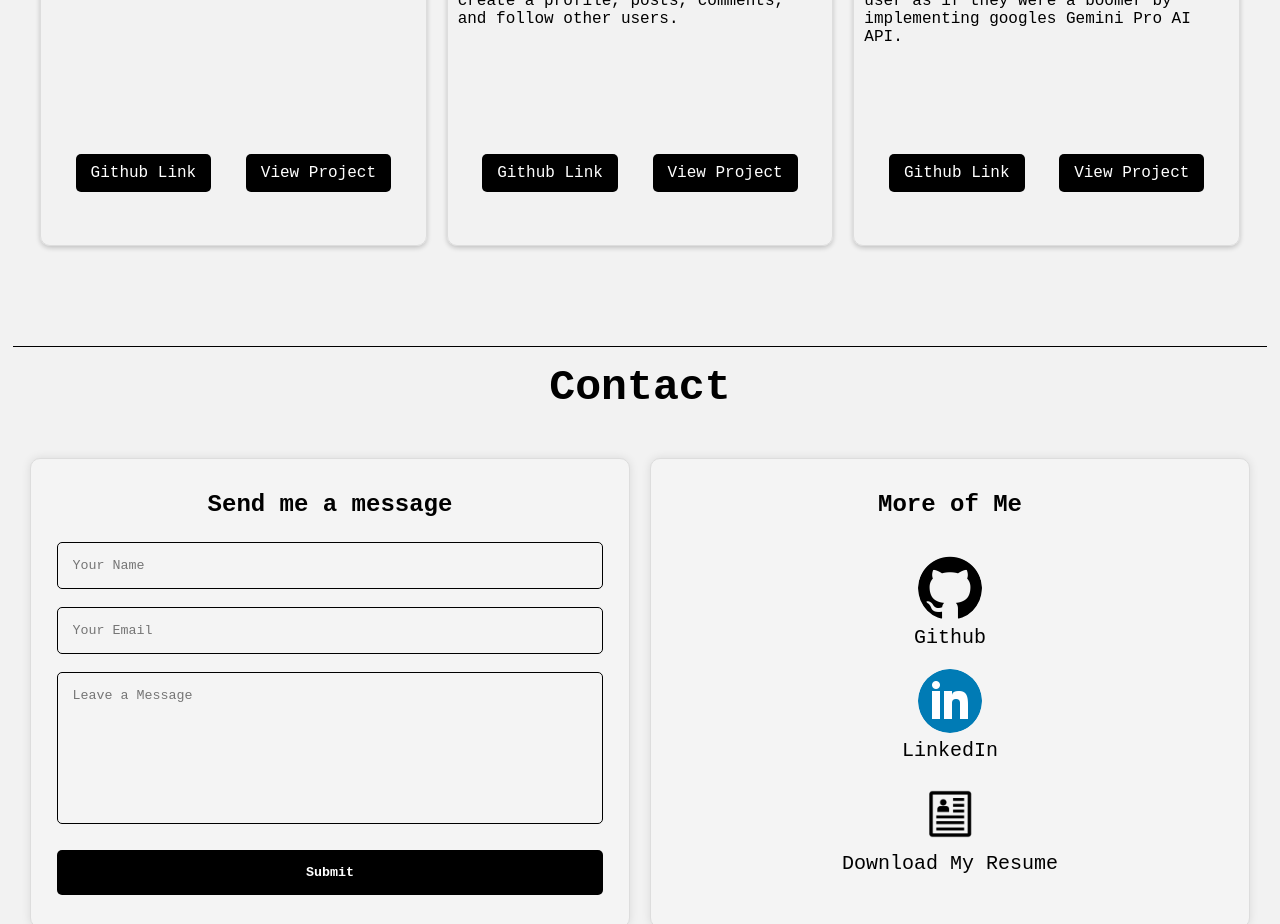
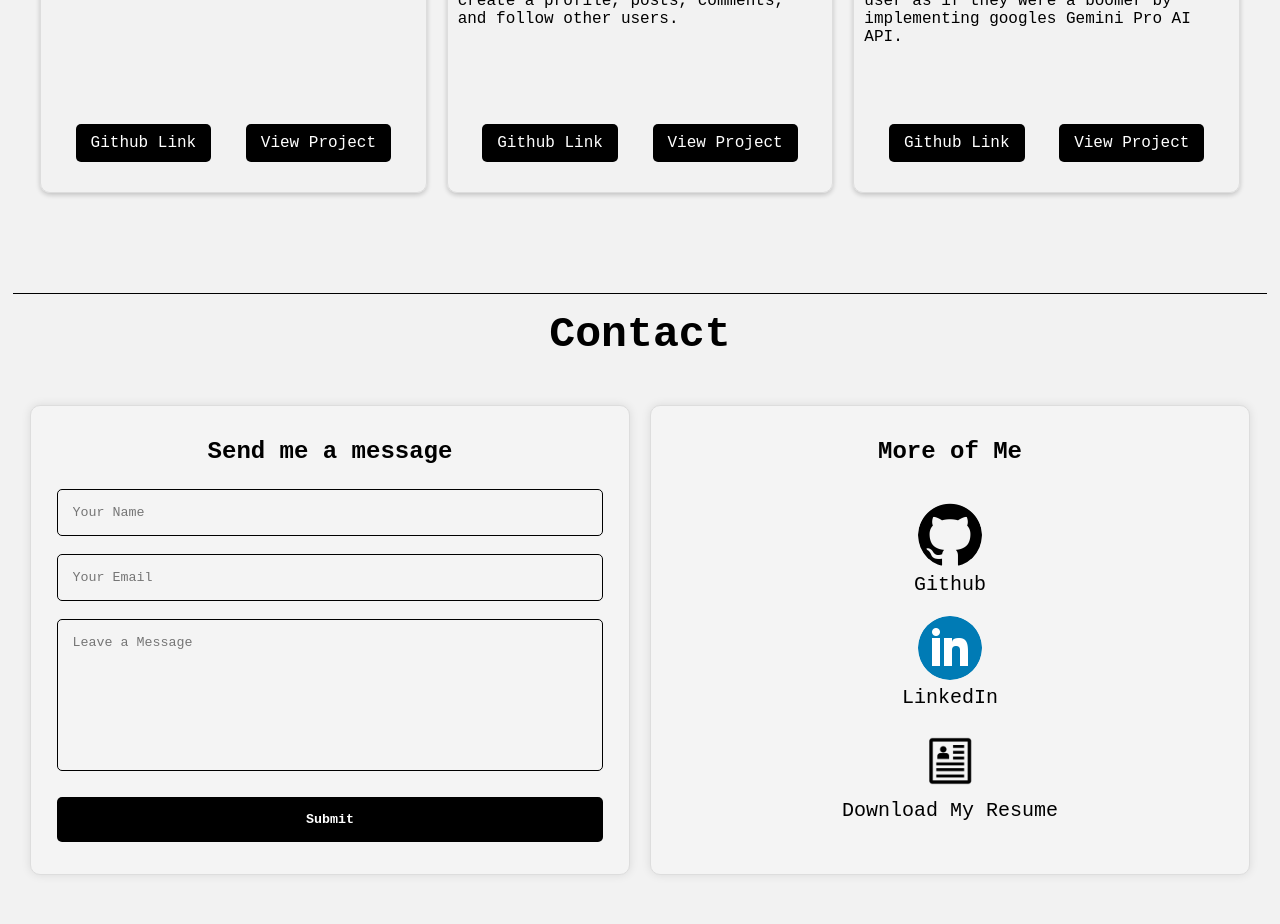
Before and after one commit to Nisal4/Portfolio, a React (Create React App) app: page / in a window 1280 px wide. Shown: the part 1220-2144 px from the top of the page. Built offline with nearby package versions, Linux system fonts and the light colour scheme; a web font is replaced by a local one.

Commit message:
fix laptop media

```diff
--- a/src/components/Projects/projects.css
+++ b/src/components/Projects/projects.css
@@ -320,7 +320,6 @@
         overflow: hidden;
         box-shadow: 0 2px 5px rgba(0,0,0,0.2);
         transition: 0.3s ease-in-out;
-        height: 780px;
     }
 
     .project:hover {
@@ -360,7 +359,7 @@
         display: flex;
         justify-content: space-evenly;
         align-items: center;
-        margin: 70px 0 0 0;
+        margin: 40px 0 30px 0;
     }
     .github-link, .project-link {
         display: inline-block;
```
